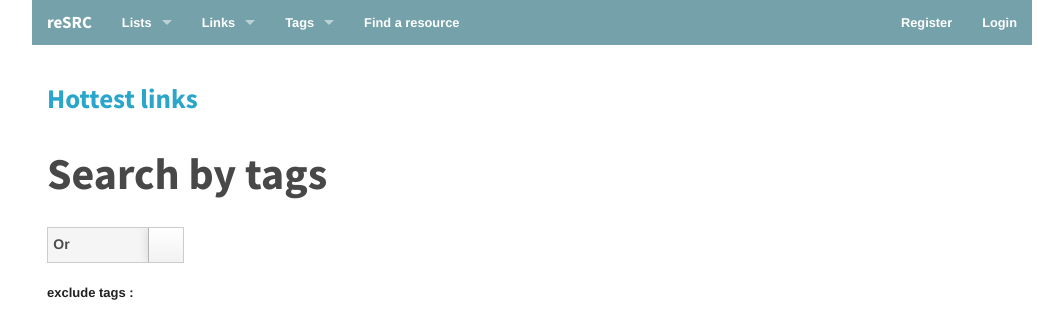
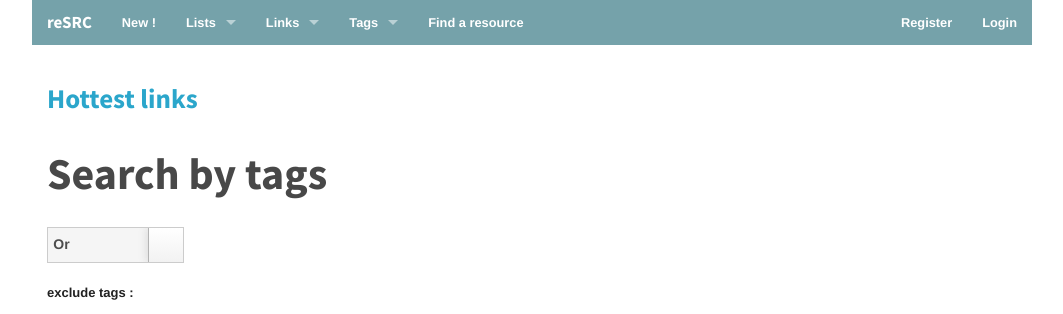
Before and after one commit to vhf/resrc, a Django app: template templates/home.html in a window 1280 px wide. Shown: the top 314 px of the page, without its empty margins (108-1171 px from the left). Run offline with Django 3.2, Linux system fonts and the light colour scheme; the template is opened without the code that fills it, so the values that code supplies are empty; parts of the project's set-up code (start-up, migrations or seed data) failed here and were passed over; some libraries are stand-ins or nearby versions.

Commit message:
Add new to menu

```diff
--- a/templates/base.html
+++ b/templates/base.html
@@ -29,6 +29,9 @@
 
       <section class="top-bar-section">
         <ul class="left">
+          <li>
+            <a href="{% url "page-new" %}">New !</a>
+          </li>
           <li class="has-dropdown">
             <a href="{% url "lists" %}">
               Lists
```
